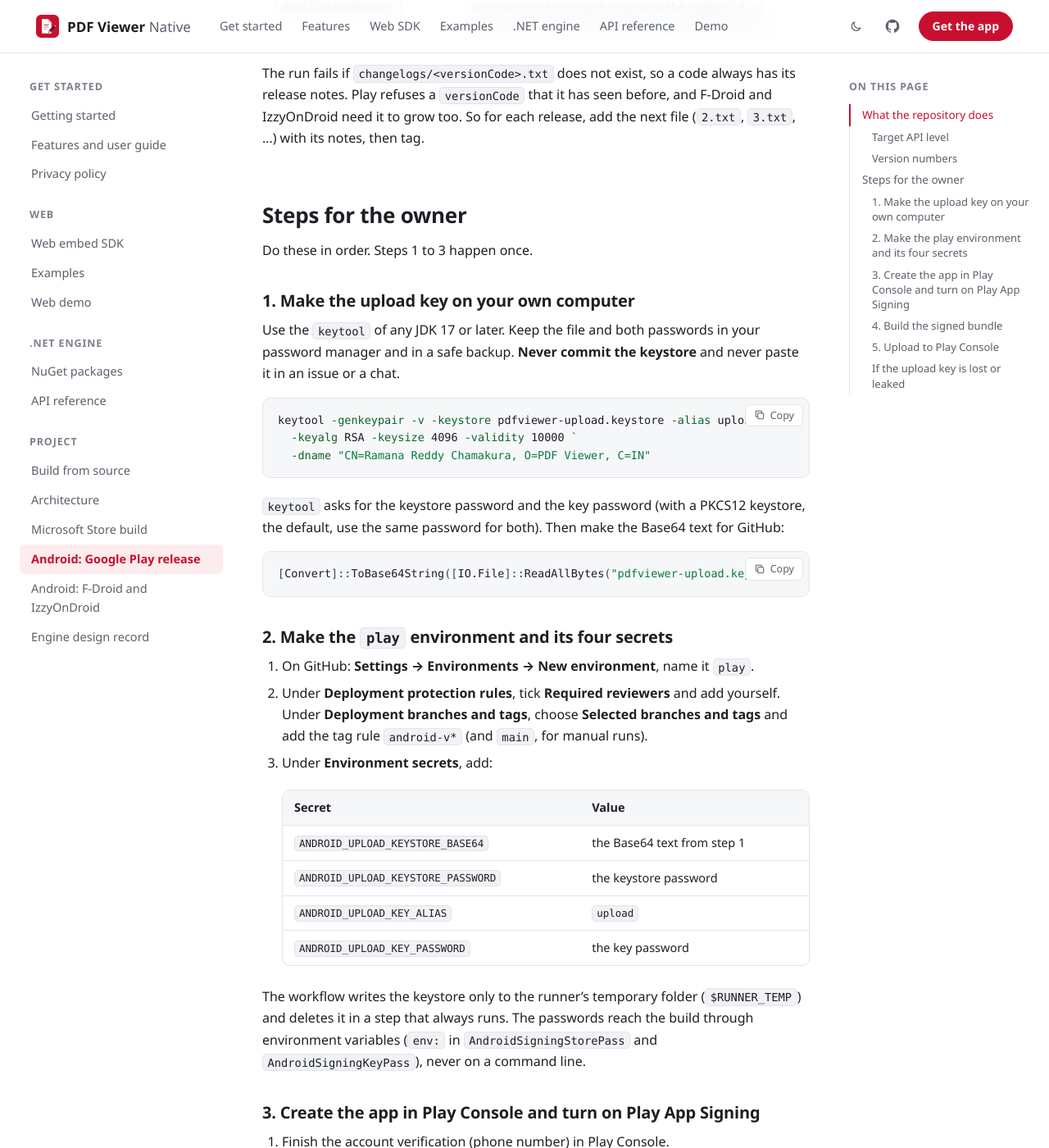
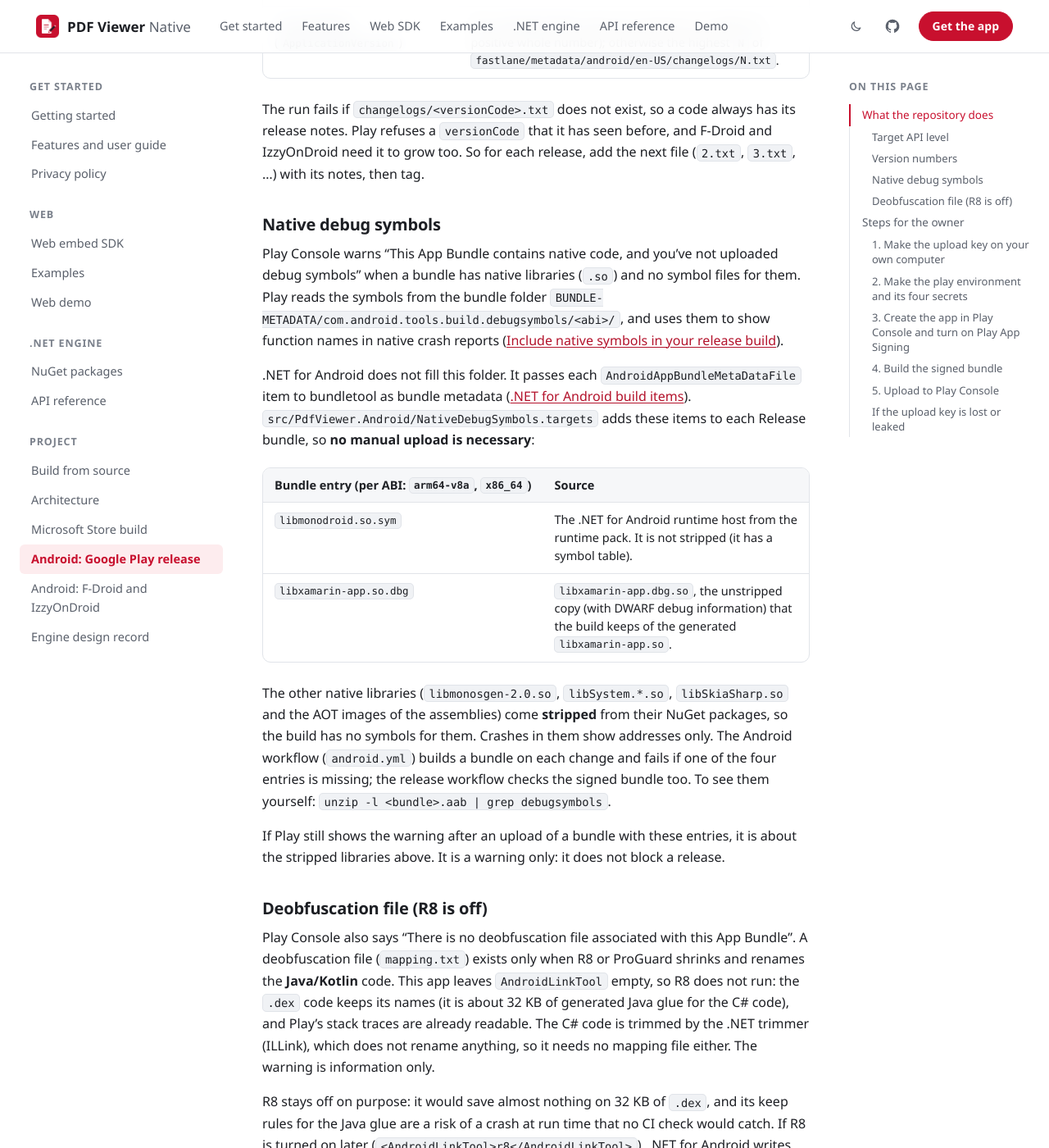
Before and after one commit to ramanacr/pdf-viewer, a Jekyll site: the page built from docs/android-release.md, in a window 1280 px wide and 1400 px high, scrolled down 1889 px. Shown: the whole window at 82% size. Built offline with Jekyll 4.4.1, drawn with Linux system fonts in a browser that asks for light colours; some of the changed text lies outside the part shown.

Commit message:
ci(android): embed native debug symbols in the app bundle
Google Play warned that the bundle has native code and no debug symbols.
.NET for Android passes @(AndroidAppBundleMetaDataFile) items to
bundletool, so NativeDebugSymbols.targets adds, per ABI, the libraries
that still have symbols under
BUNDLE-METADATA/com.android.tools.build.debugsymbols/<abi>/:
libmonodroid.so.sym (unstripped runtime host from the runtime pack) and
libxamarin-app.so.dbg (the build's unstripped libxamarin-app.dbg.so).
The other native libraries come stripped from their packages.

android.yml now also builds an .aab and fails if an entry is missing;
android-release.yml checks the signed bundle. docs/android-release.md
explains both Play warnings and why R8 (and so mapping.txt) stays off.

Co-Authored-By: Claude Opus 5.5 <noreply@anthropic.com>

```diff
--- a/docs/android-release.md
+++ b/docs/android-release.md
@@ -15,7 +15,7 @@ secrets. GitHub builds the signed bundle; the owner uploads it in Play Console b
 | Part | What it does |
 |---|---|
 | `src/PdfViewer.Android/PdfViewer.Android.csproj` | `net10.0-android`, so the app targets **API level 36**. A Release build makes an **Android App Bundle** (`.aab`); `-p:AndroidPackageFormat=apk` makes an APK. |
-| `.github/workflows/android.yml` | On each change: builds an APK signed with a throwaway debug key, checks that there is no permission and that the target is API 36, checks the listing text lengths. Not for a store. |
+| `.github/workflows/android.yml` | On each change: builds an APK signed with a throwaway debug key, checks that there is no permission and that the target is API 36, checks the listing text lengths. Not for a store. It also builds an `.aab` and checks that it holds the native debug symbols. |
 | `.github/workflows/android-release.yml` | On a tag `android-v*` or a manual run: builds the **signed** `.aab` (for Play) and a signed universal `.apk` (for a GitHub release), in the protected environment `play`, with the upload key from secrets. It uploads both as a workflow artifact. **It never uploads to Google Play.** |
 | `fastlane/metadata/android/en-US/` | The listing: title, short and full description, release notes, icon, feature graphic, phone screenshots. Google Play and F-Droid read the same files ([F-Droid and IzzyOnDroid](android-fdroid.md)). |
 | `store/play/` | Play Console settings and the answers for the Data safety form and the content rating questionnaire. |
@@ -48,6 +48,50 @@ SkiaSharp 3.116.1 included, have 16 KB aligned segments. After the first upload,
 The run fails if `changelogs/<versionCode>.txt` does not exist, so a code always has its release
 notes. Play refuses a `versionCode` that it has seen before, and F-Droid and IzzyOnDroid need it to
 grow too. So for each release, add the next file (`2.txt`, `3.txt`, ...) with its notes, then tag.
+
+### Native debug symbols
+
+Play Console warns "This App Bundle contains native code, and you've not uploaded debug symbols"
+when a bundle has native libraries (`.so`) and no symbol files for them. Play reads the symbols from
+the bundle folder `BUNDLE-METADATA/com.android.tools.build.debugsymbols/<abi>/`, and uses them to
+show function names in native crash reports
+([Include native symbols in your release build](https://developer.android.com/build/include-native-symbols)).
+
+.NET for Android does not fill this folder. It passes each `AndroidAppBundleMetaDataFile` item to
+bundletool as bundle metadata
+([.NET for Android build items](https://learn.microsoft.com/dotnet/android/building-apps/build-items#androidappbundlemetadatafile)).
+`src/PdfViewer.Android/NativeDebugSymbols.targets` adds these items to each Release bundle, so
+**no manual upload is necessary**:
+
+| Bundle entry (per ABI: `arm64-v8a`, `x86_64`) | Source |
+|---|---|
+| `libmonodroid.so.sym` | The .NET for Android runtime host from the runtime pack. It is not stripped (it has a symbol table). |
+| `libxamarin-app.so.dbg` | `libxamarin-app.dbg.so`, the unstripped copy (with DWARF debug information) that the build keeps of the generated `libxamarin-app.so`. |
+
+The other native libraries (`libmonosgen-2.0.so`, `libSystem.*.so`, `libSkiaSharp.so` and the AOT
+images of the assemblies) come **stripped** from their NuGet packages, so the build has no symbols
+for them. Crashes in them show addresses only. The Android workflow (`android.yml`) builds a bundle
+on each change and fails if one of the four entries is missing; the release workflow checks the
+signed bundle too. To see them yourself: `unzip -l <bundle>.aab | grep debugsymbols`.
+
+If Play still shows the warning after an upload of a bundle with these entries, it is about the
+stripped libraries above. It is a warning only: it does not block a release.
+
+### Deobfuscation file (R8 is off)
+
+Play Console also says "There is no deobfuscation file associated with this App Bundle". A
+deobfuscation file (`mapping.txt`) exists only when R8 or ProGuard shrinks and renames the
+**Java/Kotlin** code. This app leaves `AndroidLinkTool` empty, so R8 does not run: the `.dex` code
+keeps its names (it is about 32 KB of generated Java glue for the C# code), and Play's stack traces
+are already readable. The C# code is trimmed by the .NET trimmer (ILLink), which does not rename
+anything, so it needs no mapping file either. The warning is information only.
+
+R8 stays off on purpose: it would save almost nothing on 32 KB of `.dex`, and its keep rules for the
+Java glue are a risk of a crash at run time that no CI check would catch. If R8 is turned on later
+(`<AndroidLinkTool>r8</AndroidLinkTool>`), .NET for Android writes `mapping.txt` and puts it in the
+bundle as `BUNDLE-METADATA/com.android.tools.build.obfuscation/proguard.map` by itself
+([`AndroidProguardMappingFile`](https://learn.microsoft.com/dotnet/android/building-apps/build-properties#androidproguardmappingfile)),
+and the warning goes away.
 
 ## Steps for the owner
 
```
Also changed, not shown: .github/workflows/android-release.yml, .github/workflows/android.yml, 2 other files.
